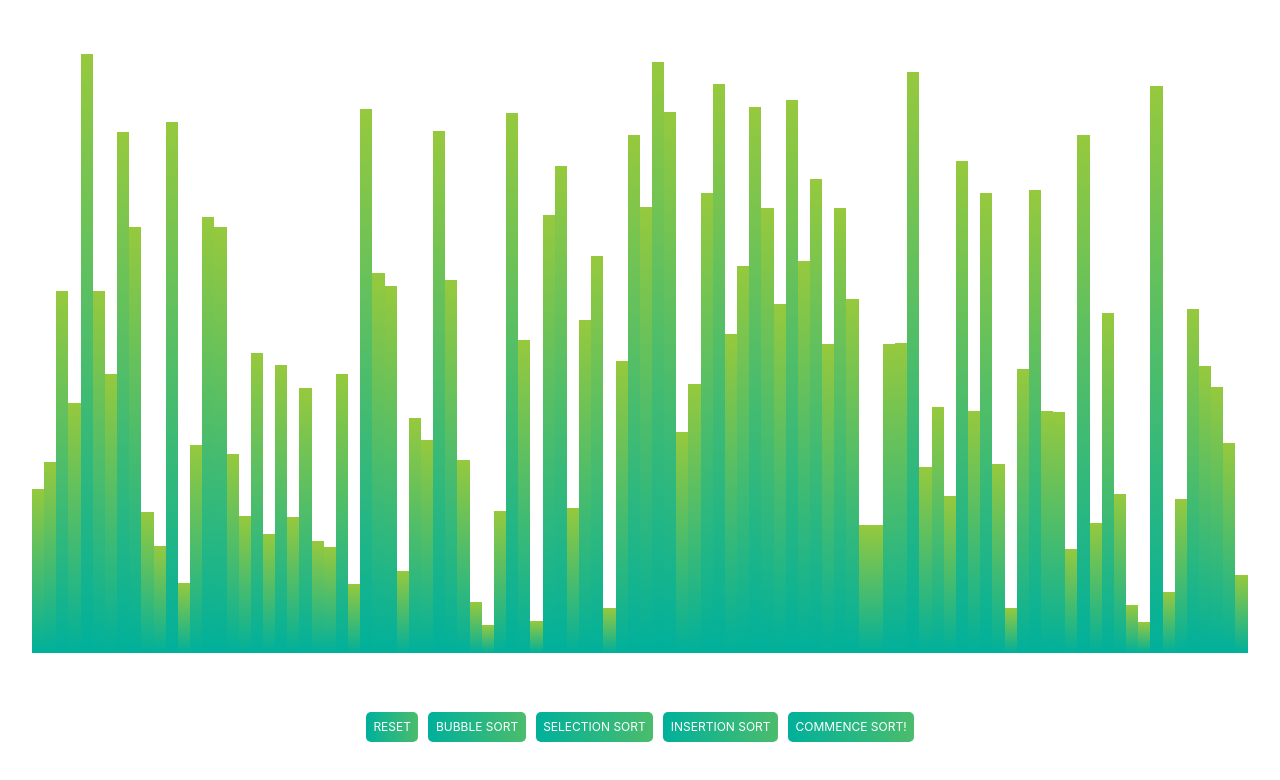
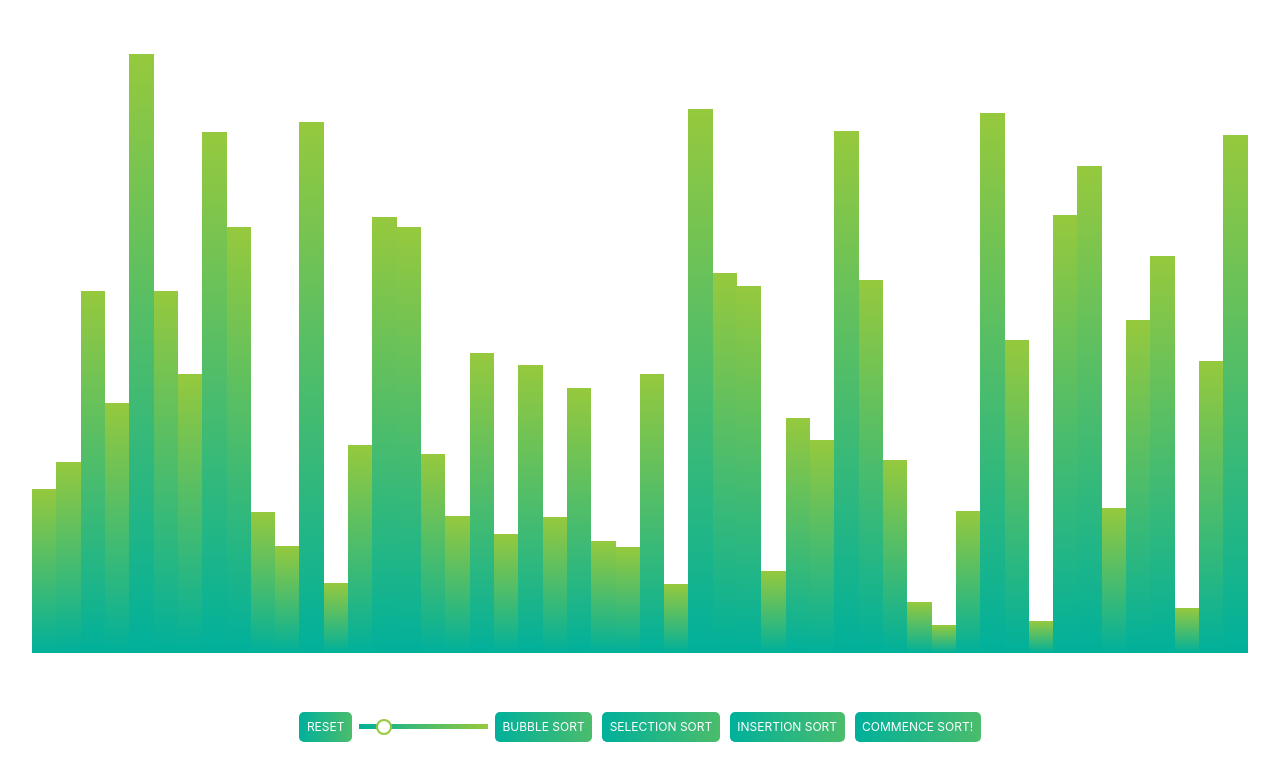
Before and after one commit to codeghoul/sorting-visualizer, a React (Create React App) app: page / in a window 1280 px wide. Shown: the top 780 px of the page. Built offline with nearby package versions, Linux system fonts and the light colour scheme.

Commit message:
Add Range Slider.

```diff
--- a/src/components/InteractionBar/Button/Button.module.css
+++ b/src/components/InteractionBar/Button/Button.module.css
@@ -11,6 +11,7 @@
   display: inline-block;
   font-size: 12px;
   cursor: pointer;
+  behavior: button;
  }
 
 .Button:hover {
--- a/src/components/InteractionBar/InteractionBar.js
+++ b/src/components/InteractionBar/InteractionBar.js
@@ -1,5 +1,6 @@
 import React from "react";
 import Button from "./Button/Button";
+import Range from "./Range/Range";
 import classes from "./InteractionBar.module.css";
 
 import * as constants from "../../constants/constants";
@@ -25,15 +26,12 @@ const interactionBar = props => {
   return (
     <div className={classes.InteractionBar}>
       <Button clicked={props.reset}>Reset</Button>
-      {/* <Button clicked={() => props.changeSortType(constants.BUBBLE_SORT)}>
-        Bubble Sort
-      </Button>
-      <Button clicked={() => props.changeSortType(constants.INSERTION_SORT)}>
-        Insertion Sort
-      </Button>
-      <Button clicked={() => props.changeSortType(constants.SELECTION_SORT)}>
-        Selection Sort
-      </Button> */}
+      <Range
+        min="5"
+        max="300"
+        default={props.barCount}
+        changed={event => props.changeBarCount(event.target.value)}
+      />
       {sortDetails.map(sortDetail => (
         <Button
           key={sortDetail.sortType}
--- a/src/components/InteractionBar/InteractionBar.module.css
+++ b/src/components/InteractionBar/InteractionBar.module.css
@@ -0,0 +1,7 @@
+.InteractionBar {
+  display: flex;
+  justify-content: space-between;
+  align-content: center;
+  flex-direction: row;
+  flex-wrap: wrap;
+}
--- /dev/null
+++ b/src/components/InteractionBar/Range/Range.js
@@ -0,0 +1,17 @@
+import React from "react";
+import classes from "./Range.module.css";
+
+const range = props => (
+  <input
+    type="range"
+    name="range"
+    className={classes.Range}
+    value={props.default}
+    min={props.min}
+    max={props.max}
+    onInput={props.changed}
+    onChange={props.changed}
+  />
+);
+
+export default range;
--- /dev/null
+++ b/src/components/InteractionBar/Range/Range.module.css
@@ -0,0 +1,32 @@
+.Range {
+  height: 5px;
+  background-image: linear-gradient(to right, #00b09b, #96c93d);
+  -webkit-appearance: none;
+  -moz-appearance: none;
+  appearance: none;
+  outline: none;
+  align-self: center;
+  margin: 2px;
+  padding: initial;
+}
+
+.Range::-webkit-slider-thumb {
+  width: 1em;
+  height: 1em;
+  background: white;
+  border: 2px solid #96c93d;
+  border-radius: 50%;
+  -webkit-appearance: none;
+  appearance: none;
+  cursor: -webkit-grab;
+  cursor: grab;
+}
+
+.Range::-webkit-slider-thumb:active {
+  cursor: -webkit-grabbing;
+  cursor: grabbing;
+}
+
+.Range:hover {
+  background-position: right center; /* change the direction of the change here */
+}
--- a/src/containers/SortingVisualizer/SortingVisualizer.js
+++ b/src/containers/SortingVisualizer/SortingVisualizer.js
@@ -15,7 +15,8 @@ class SortingVisualizer extends Component {
       displayName: "Bubble Sort",
       animationSpeed: 50
     },
-    numbers: []
+    numbers: [],
+    barCount: 50
   };
 
   componentDidMount = () => {
@@ -46,8 +47,13 @@ class SortingVisualizer extends Component {
   };
 
   handleReset = () => {
-    const newNumbers = getRandomNumbers();
+    const newNumbers = getRandomNumbers(this.state.barCount);
     this.setState({ ...this.state, numbers: newNumbers });
+  };
+
+  handleBarCountChange = barCount => {
+    const newNumbers = getRandomNumbers(this.state.barCount);
+    this.setState({ ...this.state, numbers: newNumbers, barCount: barCount });
   };
 
   render() {
@@ -55,11 +61,13 @@ class SortingVisualizer extends Component {
       <div className={classes.SortingVisualizer}>
         <BarsContainer numbers={this.state.numbers} />
         <InteractionBar
+          barCount={this.state.barCount}
           reset={() => this.handleReset()}
           commence={() => this.handleCommenceSort()}
           changeSortDetail={sortDetail =>
             this.handleSortDetailChange(sortDetail)
           }
+          changeBarCount={value => this.handleBarCountChange(value)}
           sortDetail={this.state.sortDetail}
         />
       </div>
@@ -67,9 +75,9 @@ class SortingVisualizer extends Component {
   }
 }
 
-const getRandomNumbers = () => {
+const getRandomNumbers = count => {
   let numbers = [];
-  for (let i = 0; i < constants.NUMBER_OF_ARRAY_BARS; i++) {
+  for (let i = 0; i < count; i++) {
     numbers.push(getRandomInt(20, 599));
   }
   return numbers;
```
